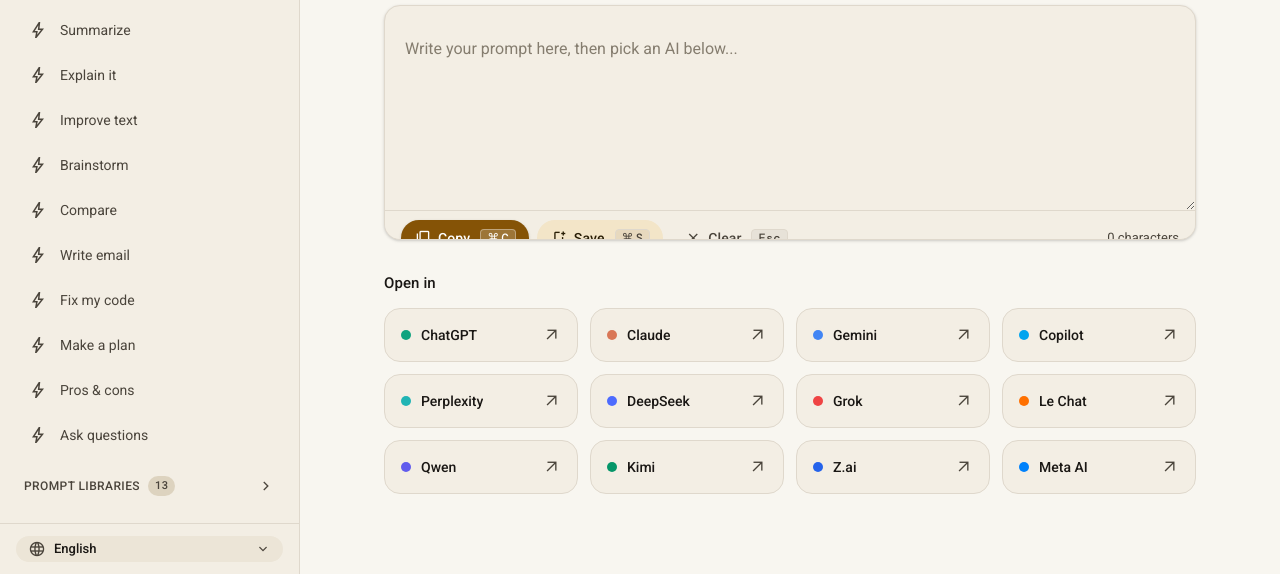
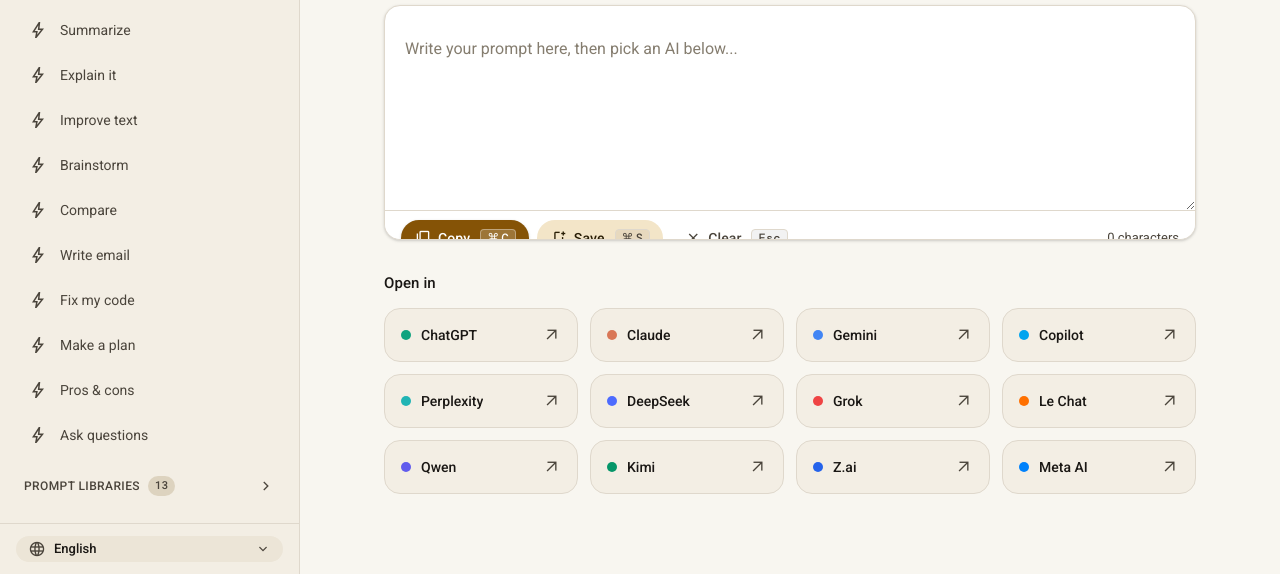
Before and after one commit to ilhan-mstf/prompt-router, a website: page mockup.html in a window 1280 px wide. Shown: the part 226-800 px from the top of the page. Drawn offline with nearby package versions, Linux system fonts and the light colour scheme; a web font is replaced by a local one.

Commit message:
feat(design): set editor-card background to white

```diff
--- a/mockup.html
+++ b/mockup.html
@@ -974,7 +974,7 @@ a:active > .m3-state-layer,
 /* ── M3 Prompt Editor Card ───────────────────────────────────── */
 .editor-card {
   width: 100%;
-  background: var(--md-sys-color-surface-container-low);
+  background: var(--surface);
   border: 1px solid var(--md-sys-color-outline-variant);
   border-radius: var(--md-shape-corner-large);
   box-shadow: var(--md-elevation-level1);
@@ -1060,7 +1060,7 @@ a:active > .m3-state-layer,
   gap: 12px;
   padding: 10px 16px 12px;
   border-top: 1px solid var(--md-sys-color-outline-variant);
-  background: var(--md-sys-color-surface-container-low);
+  background: var(--surface);
   min-height: 56px;
 }
 .actions-group {
```
